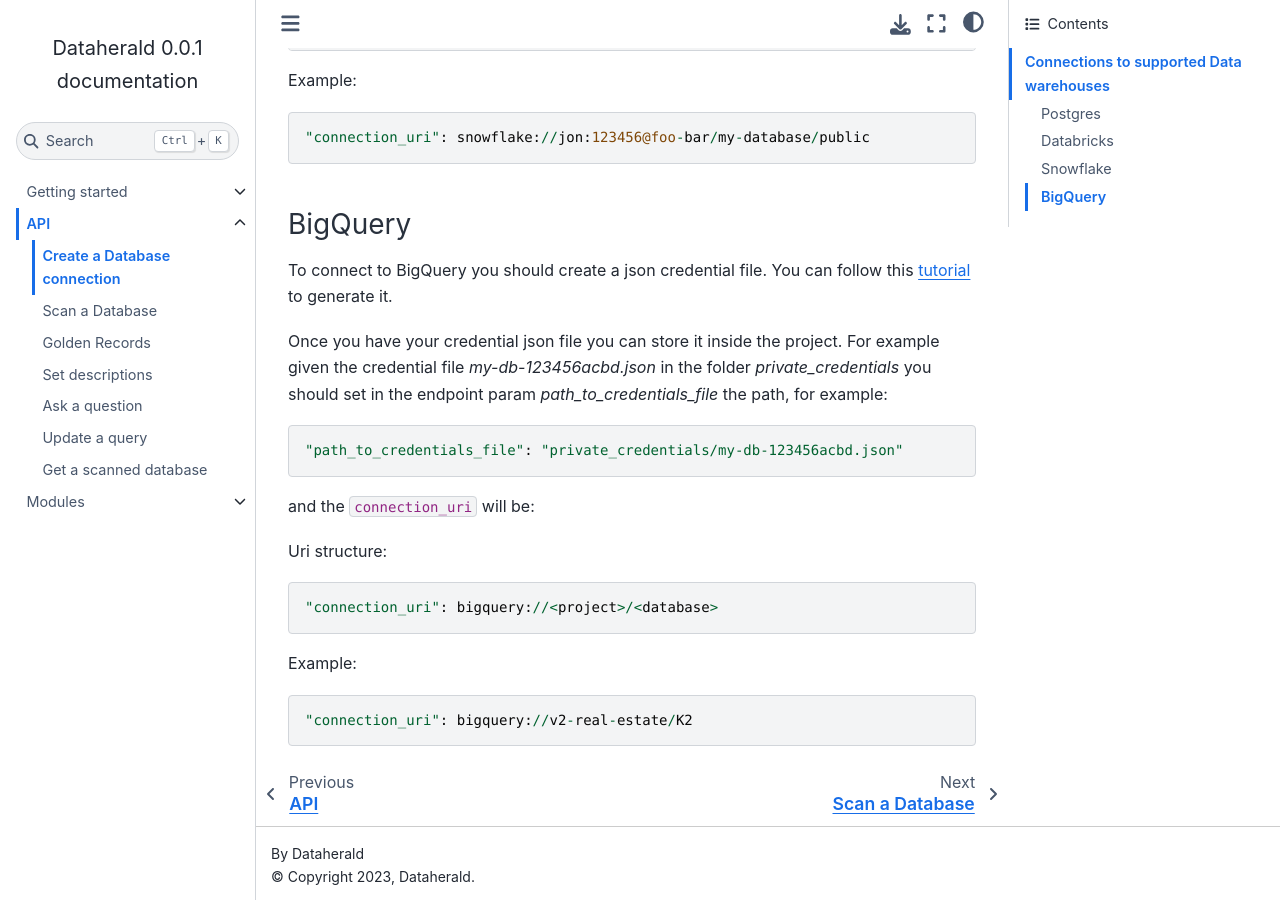
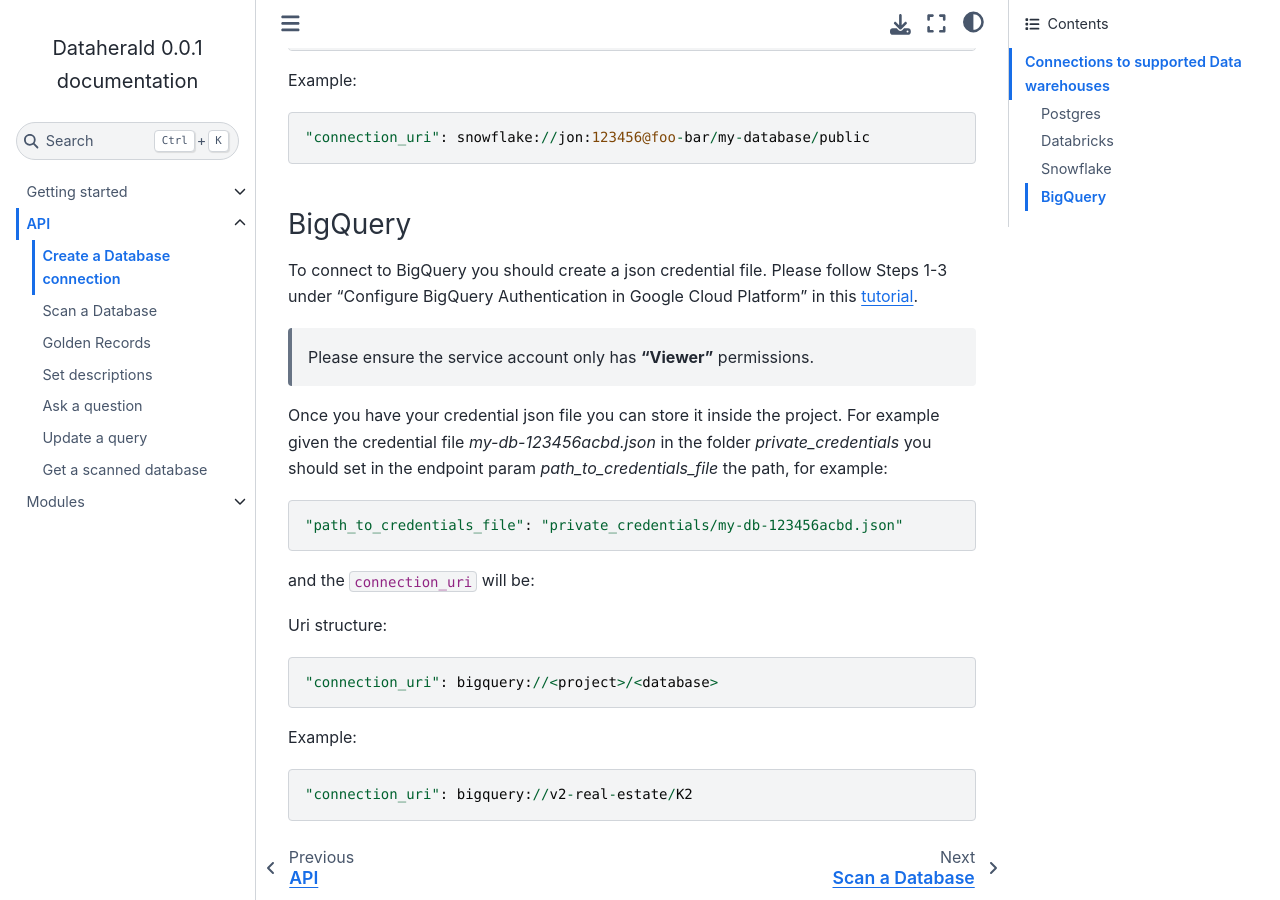
Before and after one commit to Dataherald/dataherald, a Sphinx documentation site: the page built from docs/api.database.rst, in a window 1280 px wide and 900 px high, scrolled down 3094 px. Built offline with Sphinx 7.4.7 and the Sphinx Book theme 1.1.4, drawn with Linux system fonts in a browser that asks for light colours.

Commit message:
DH-4617 Improve bigquery tutorial paragraph

```diff
--- a/docs/api.database.rst
+++ b/docs/api.database.rst
@@ -151,8 +151,11 @@ Example::
 BigQuery
 ^^^^^^^^^^^^
 
-To connect to BigQuery you should create a json credential file. You can
-follow this `tutorial <https://www.privacydynamics.io/docs/connections/bigquery.html>`_ to generate it.
+To connect to BigQuery you should create a json credential file. Please follow Steps 1-3 under "Configure BigQuery
+Authentication in Google Cloud Platform" in
+this `tutorial <https://www.privacydynamics.io/docs/connections/bigquery.html>`_.
+
+    Please ensure the service account only has **"Viewer"** permissions.
 
 Once you have your credential json file you can store it inside the project. For example given the credential file `my-db-123456acbd.json`
 in the folder `private_credentials`  you should set in the endpoint param `path_to_credentials_file` the path, for example::
```
Also changed, not shown: README.md (+5 -2 lines).
